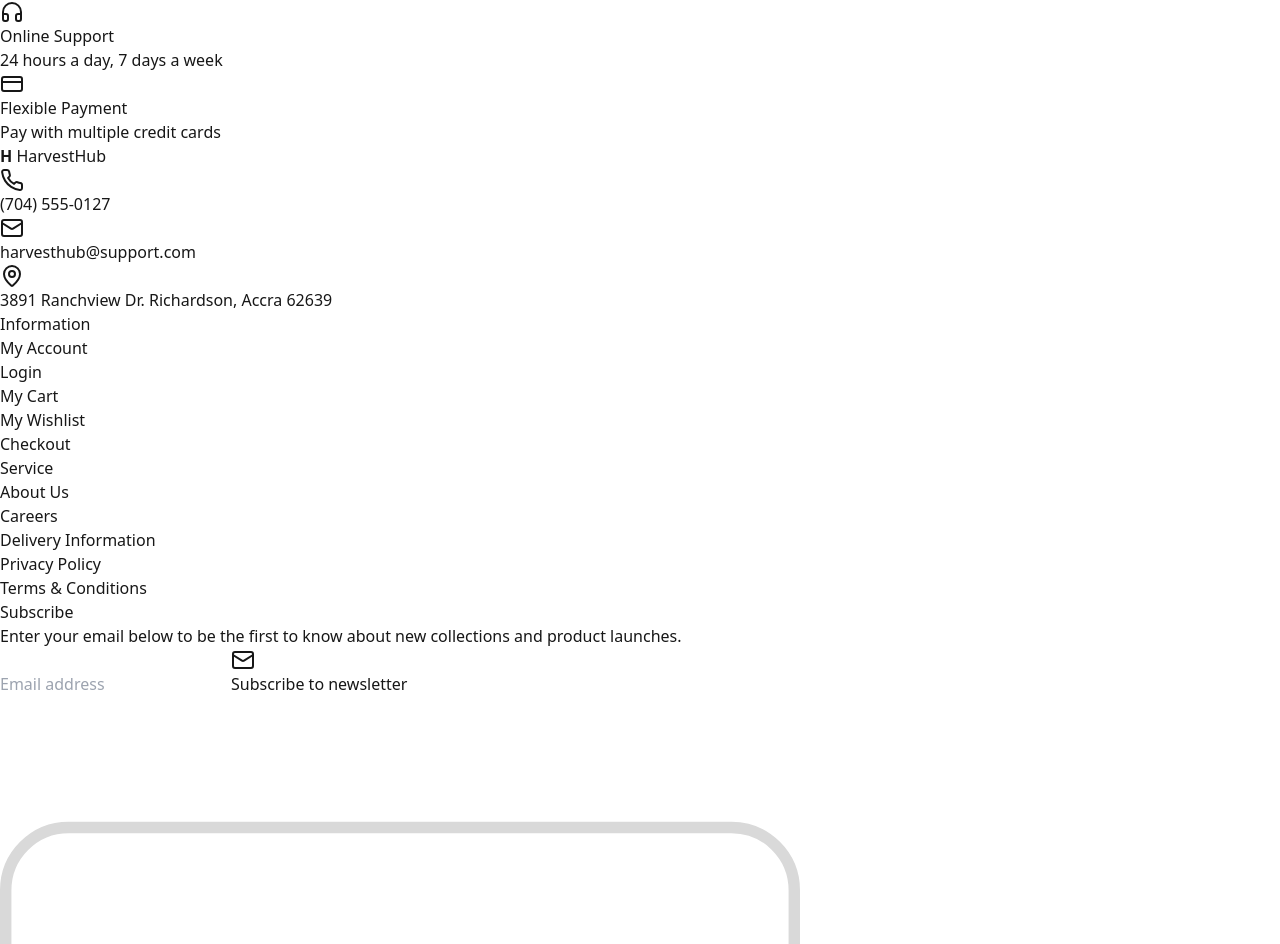
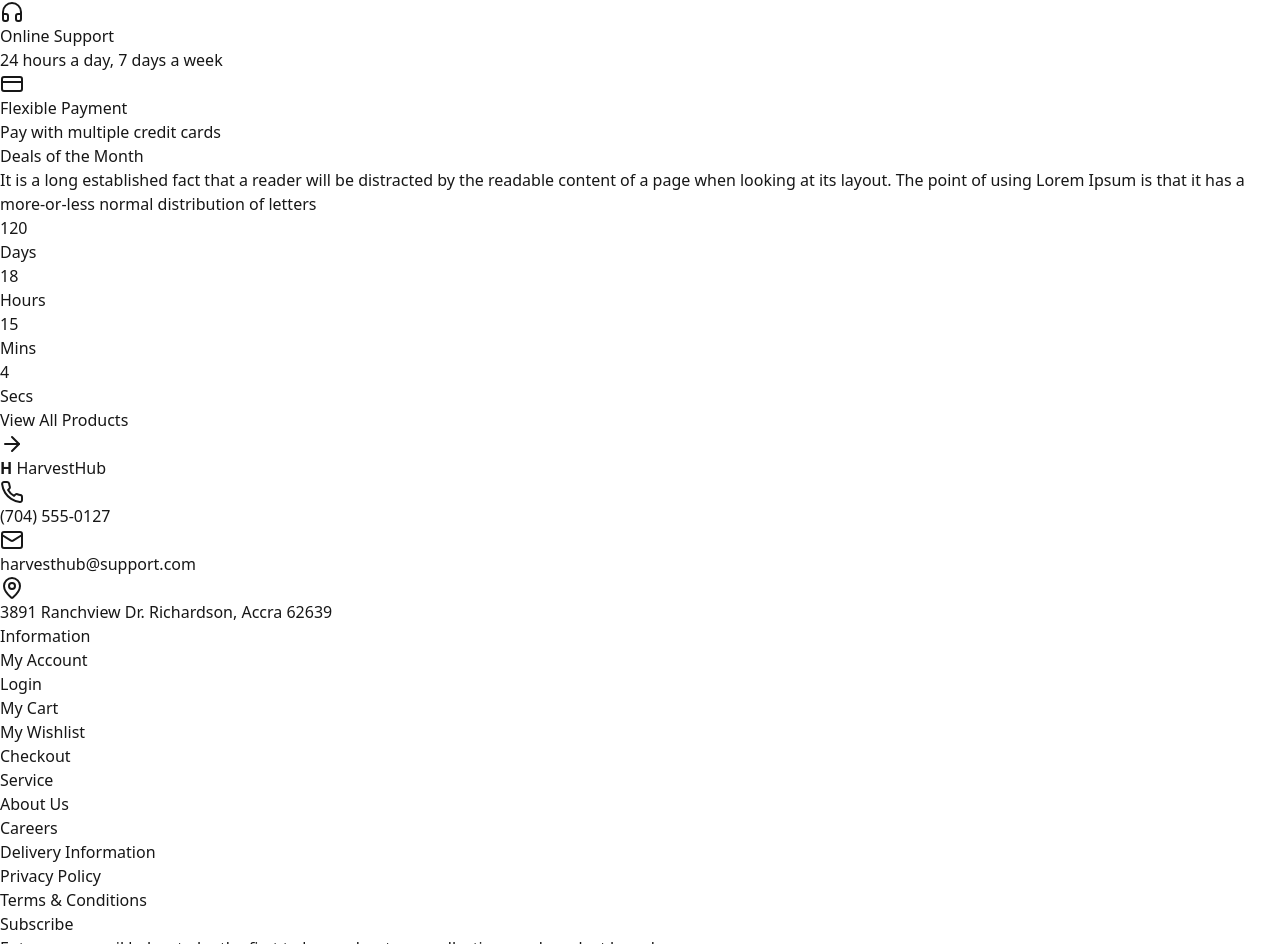
Before and after one commit to rhema254/HarvestHub, a Next.js app: page / in a window 1280 px wide. Shown: the part 7311-8255 px from the top of the page. Built offline with nearby package versions, Linux system fonts and the light colour scheme.

Commit message:
feat: added deal of the month section

```diff
--- /dev/null
+++ b/src/app/components/deals.tsx
@@ -0,0 +1,89 @@
+'use client'
+
+import { ArrowRight } from 'lucide-react'
+import Image from 'next/image'
+import Link from 'next/link'
+import { useEffect, useState } from 'react'
+
+export default function Deals() {
+  const [timeLeft, setTimeLeft] = useState({
+    days: 120,
+    hours: 18,
+    minutes: 15,
+    seconds: 10
+  })
+
+  useEffect(() => {
+    const timer = setInterval(() => {
+      setTimeLeft(prev => {
+        if (prev.seconds > 0) {
+          return { ...prev, seconds: prev.seconds - 1 }
+        } else if (prev.minutes > 0) {
+          return { ...prev, minutes: prev.minutes - 1, seconds: 59 }
+        } else if (prev.hours > 0) {
+          return { ...prev, hours: prev.hours - 1, minutes: 59, seconds: 59 }
+        } else if (prev.days > 0) {
+          return { ...prev, days: prev.days - 1, hours: 23, minutes: 59, seconds: 59 }
+        }
+        return prev
+      })
+    }, 1000)
+
+    return () => clearInterval(timer)
+  }, [])
+
+  return (
+    <section className="py-16 px-4">
+      <div className="container mx-auto">
+        <div className="grid grid-cols-1 lg:grid-cols-2 gap-8 items-center">
+          <div className="space-y-8">
+            <div className="space-y-4">
+              <h2 className="text-4xl font-medium">Deals of the Month</h2>
+              <p className="text-gray-600 max-w-lg">
+                It is a long established fact that a reader will be distracted by the readable content
+                of a page when looking at its layout. The point of using Lorem Ipsum is that it has
+                a more-or-less normal distribution of letters
+              </p>
+            </div>
+
+            <div className="grid grid-cols-4 gap-4">
+              {[
+                { value: timeLeft.days, label: 'Days' },
+                { value: timeLeft.hours, label: 'Hours' },
+                { value: timeLeft.minutes, label: 'Mins' },
+                { value: timeLeft.seconds, label: 'Secs' }
+              ].map((item) => (
+                <div key={item.label} className="text-center">
+                  <div className="text-3xl font-bold">{item.value}</div>
+                  <div className="text-gray-600">{item.label}</div>
+                </div>
+              ))}
+            </div>
+
+            <Link
+              href="#"
+              className="inline-flex items-center gap-2 px-6 py-3 bg-[#4F7A56] text-white rounded-lg hover:bg-gray-800 transition-colors"
+            >
+              View All Products
+              <ArrowRight className="w-4 h-4" />
+            </Link>
+          </div>
+
+          <div className="relative aspect-[5/5] w-full">
+            <Image
+              src="/tractor.jpg"
+              alt="Deal of the month product"
+              fill
+              className="object-contain rounded-lg"
+              priority
+            />
+            <div
+              className="absolute inset-0 bg-gradient-to-br from-transparent to-red-500/20 rounded-lg"
+              aria-hidden="true"
+            />
+          </div>
+        </div>
+      </div>
+    </section>
+  )
+}
--- a/src/app/page.tsx
+++ b/src/app/page.tsx
@@ -6,6 +6,7 @@ import BestSellerSection from "./components/bestseller";
 import Footer from "./components/footer";
 import Testimonials from "./components/testimonials";
 import Features from "./components/features";
+import Deals from "./components/deals";
 
 
 export default function Home() {
@@ -17,6 +18,7 @@ export default function Home() {
       <BestSellerSection />
       <Testimonials />
       <Features />
+      <Deals />
       <Footer />
     </div>
   );
```
